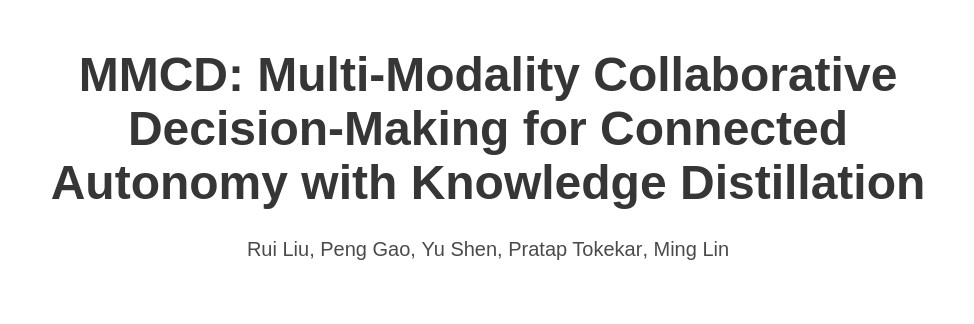
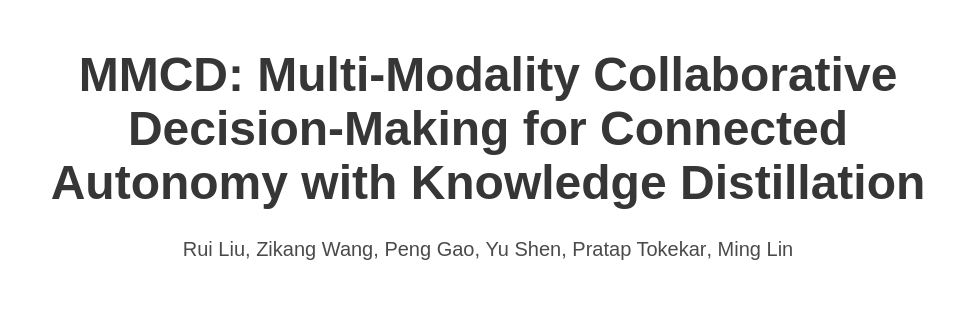
Before and after one commit to ruiiu/mmcd, a plain HTML site: page index.html in a window 1280 px wide. Shown: the top 324 px of the page, without its empty margins (152-1126 px from the left). Drawn offline with nearby package versions, Linux system fonts and the light colour scheme; some icons are missing; a web font is replaced by a local one.

Commit message:
Update index.html

```diff
--- a/index.html
+++ b/index.html
@@ -79,6 +79,7 @@
                   </div> -->
                   <div class="is-size-5 publication-authors">
                     <span class="author-block">Rui Liu</span>,
+                    <span class="author-block">Zikang Wang</span>,
                     <span class="author-block">Peng Gao</span>,
                     <span class="author-block">Yu Shen</span>,
                     <span class="author-block">Pratap Tokekar</span>,
```
